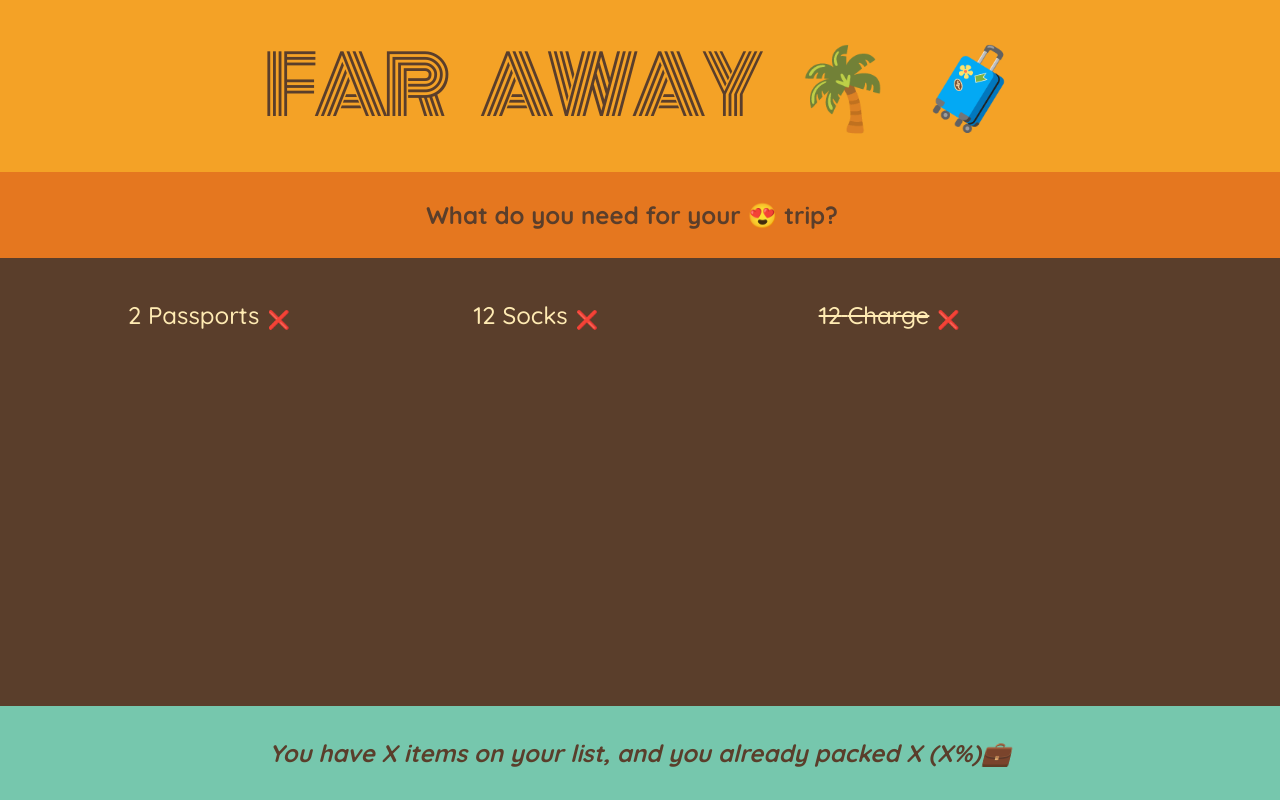
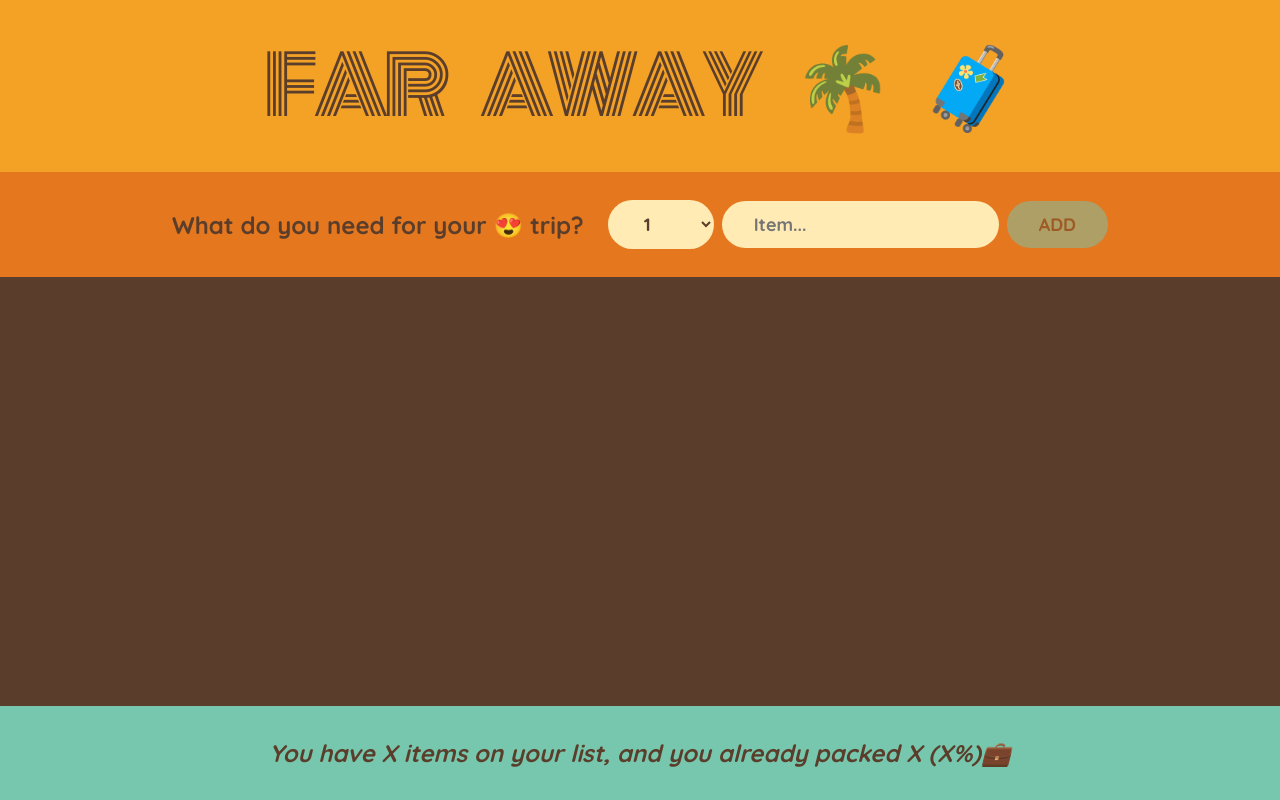
Before and after one commit to fandredev/far-away, a React (Create React App) app: page / in a window 1280 px wide. Built offline with nearby package versions, Linux system fonts and the light colour scheme; the HTML template or start-up script is replaced by a standard one.

Commit message:
chore: Refactor App component to include form, packing list, and stats components

```diff
--- a/src/App.js
+++ b/src/App.js
@@ -2,13 +2,20 @@ import Stats from './components/stats';
 import Logo from './components/logo';
 import PackingList from './components/packing_list';
 import Form from './components/form';
+import { useState } from 'react';
 
 export default function App() {
+  const [items, setItems] = useState([]);
+
+  function handleAddItems(newItem) {
+    setItems((prevItems) => [...prevItems, newItem]);
+  }
+
   return (
     <div className="app">
       <Logo />
-      <Form />
-      <PackingList />
+      <Form onAddItems={handleAddItems} />
+      <PackingList items={items} />
       <Stats />
     </div>
   );
--- a/src/components/form.jsx
+++ b/src/components/form.jsx
@@ -1,7 +1,45 @@
-export default function Form() {
+import { useState } from 'react';
+
+export default function Form({ onAddItems }) {
+  const [description, setDescription] = useState('');
+  const [quantity, setQuantity] = useState(1);
+
+  function handleSubmit(event) {
+    event.preventDefault();
+
+    const newItem = {
+      description,
+      quantity,
+      packed: false,
+      id: Date.now(),
+    };
+
+    onAddItems(newItem);
+    clearForm();
+  }
+
+  function clearForm() {
+    setDescription('');
+    setQuantity(1);
+  }
+
   return (
-    <div className="add-form">
+    <form onSubmit={handleSubmit} className="add-form">
       <h3>What do you need for your 😍 trip?</h3>
-    </div>
+      <select value={quantity} onChange={(e) => setQuantity(+e.target.value)}>
+        {Array.from({ length: 20 }, (_, i) => i + 1).map((number) => (
+          <option key={number} value={number}>
+            {number}
+          </option>
+        ))}
+      </select>
+      <input
+        value={description}
+        onChange={(e) => setDescription(e.target.value)}
+        type="text"
+        placeholder="Item..."
+      />
+      <button disabled={!description}>Add</button>
+    </form>
   );
 }
--- a/src/components/item.jsx
+++ b/src/components/item.jsx
@@ -2,7 +2,7 @@ export default function Item(item) {
   return (
     <li>
       <span style={item.packed ? { textDecoration: 'line-through' } : {}}>
-        {item.quantity} {item.description}
+        {item.quantity} - {item.description}
         <button>❌</button>
       </span>
     </li>
--- a/src/components/packing_list.jsx
+++ b/src/components/packing_list.jsx
@@ -1,16 +1,10 @@
 import Item from './item';
 
-const initialItems = [
-  { id: 1, description: 'Passports', quantity: 2, packed: false },
-  { id: 2, description: 'Socks', quantity: 12, packed: false },
-  { id: 3, description: 'Charge', quantity: 12, packed: true },
-];
-
-export default function PackingList() {
+export default function PackingList({ items }) {
   return (
     <div className="list">
       <ul>
-        {initialItems.map((item) => (
+        {items.map((item) => (
           <Item key={item.id} {...item} />
         ))}
       </ul>
--- a/src/index.css
+++ b/src/index.css
@@ -70,6 +70,10 @@ input {
   background-color: #76c7ad;
 }
 
+.add-form button:disabled {
+  opacity: .5
+}
+
 .list {
   background-color: #5a3e2b;
   color: #ffebb3;
```
